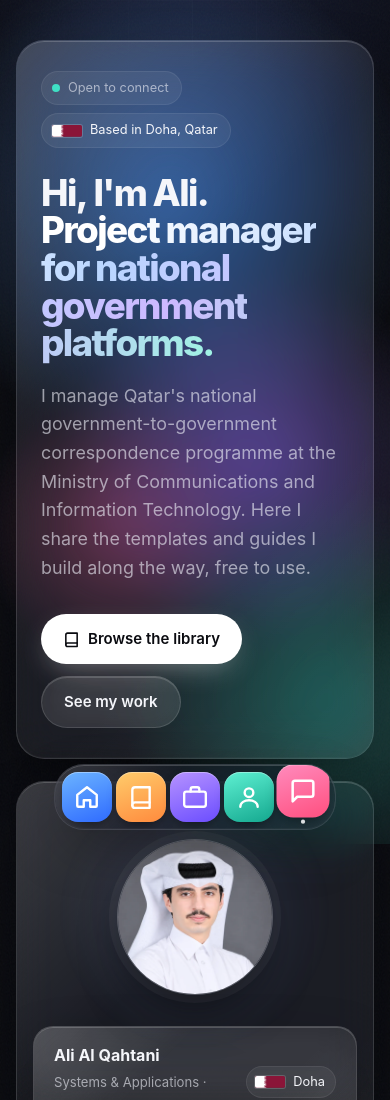
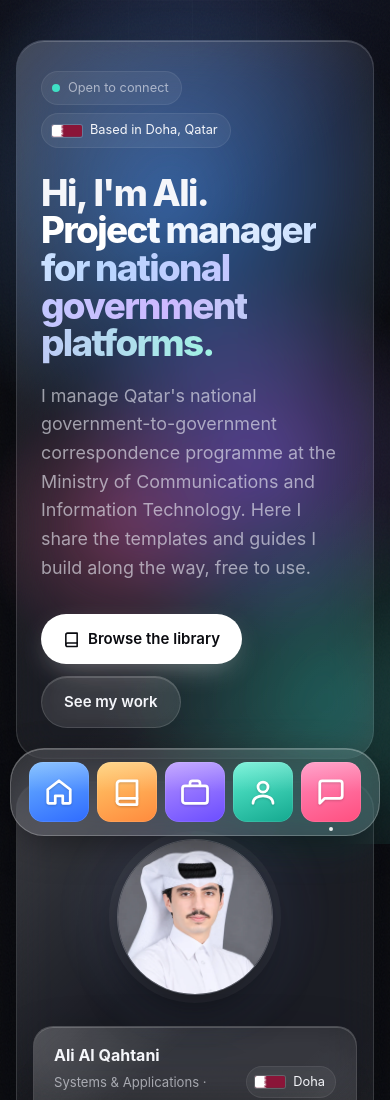
Before and after one commit to Arcabyte/My-Portfolio, a plain HTML site: page index.html in a window 390 px wide. Shown: the top 1100 px of the page. Drawn offline with Linux system fonts and the light colour scheme.

Commit message:
Restyle mobile dock to match the iOS dock
Co-Authored-By: Claude Opus 5.5 <noreply@anthropic.com>
Claude-Session: https://claude.ai/code/session_015dGQPLbLoTpmzsKx9e5tYK

```diff
--- a/index.html
+++ b/index.html
@@ -120,30 +120,31 @@ img{display:block;max-width:100%}
 @media (max-width:760px){
   .topnav{display:none}
   .dock{
-    display:flex;position:fixed;z-index:60;left:50%;transform:translateX(-50%);
-    bottom:calc(14px + env(safe-area-inset-bottom));
-    gap:6px;padding:8px;border-radius:30px;
-    background:rgba(30,32,44,.42);
+    display:flex;justify-content:space-around;align-items:center;position:fixed;z-index:60;
+    left:10px;right:10px;bottom:calc(8px + env(safe-area-inset-bottom));
+    max-width:430px;margin:0 auto;height:88px;padding:0 14px;border-radius:34px;
+    background:rgba(255,255,255,.16);
+    backdrop-filter:blur(40px) saturate(190%);-webkit-backdrop-filter:blur(40px) saturate(190%);
+    border:.5px solid rgba(255,255,255,.22);
+    box-shadow:inset 0 .5px 0 rgba(255,255,255,.35),0 10px 40px -10px rgba(0,0,0,.55);
   }
-  .dock a{
-    position:relative;width:54px;height:54px;border-radius:16px;
-    display:grid;place-items:center;
-    transition:transform .35s var(--spring);
-    -webkit-tap-highlight-color:transparent;
+  .dock::before{display:none}
+  .dock a{position:relative;display:block;-webkit-tap-highlight-color:transparent}
+  .dock a .ico{
+    position:relative;width:60px;height:60px;border-radius:14px;display:grid;place-items:center;overflow:hidden;
+    transition:transform .35s var(--spring),filter .2s;
   }
-  .dock a .ico{width:54px;height:54px;border-radius:16px;display:grid;place-items:center;
-    box-shadow:inset 0 1px 0 rgba(255,255,255,.35),0 6px 14px -6px rgba(0,0,0,.6)}
-  .dock a svg{width:26px;height:26px;color:#fff}
-  .dock a:active{transform:scale(.86)}
-  .dock a.active{transform:translateY(-6px) scale(1.06)}
-  .dock a::after{content:"";position:absolute;bottom:-6px;left:50%;width:4px;height:4px;border-radius:50%;
-    background:rgba(255,255,255,.85);transform:translateX(-50%) scale(0);transition:transform .3s var(--spring)}
+  .dock a .ico::after{ /* soft top gloss, like iOS icons */
+    content:"";position:absolute;inset:0;border-radius:inherit;pointer-events:none;
+    background:linear-gradient(180deg,rgba(255,255,255,.22) 0%,rgba(255,255,255,0) 50%);
+    box-shadow:inset 0 0 0 .5px rgba(255,255,255,.18);
+  }
+  .dock a svg{width:30px;height:30px;color:#fff;filter:drop-shadow(0 1px 1px rgba(0,0,0,.18))}
+  .dock a:active .ico{transform:scale(.88);filter:brightness(.82)}
+  .dock a::after{content:"";position:absolute;bottom:-9px;left:50%;width:4px;height:4px;border-radius:50%;
+    background:rgba(255,255,255,.9);transform:translateX(-50%) scale(0);transition:transform .3s var(--spring)}
   .dock a.active::after{transform:translateX(-50%) scale(1)}
-  .dock .lbl{position:absolute;bottom:72px;left:50%;transform:translate(-50%,6px);
-    padding:4px 10px;border-radius:8px;font-size:.72rem;font-weight:600;white-space:nowrap;
-    background:rgba(30,32,44,.8);backdrop-filter:blur(12px);-webkit-backdrop-filter:blur(12px);
-    border:1px solid var(--stroke-soft);opacity:0;pointer-events:none;transition:all .25s var(--ease)}
-  .dock a.show-lbl .lbl{opacity:1;transform:translate(-50%,0)}
+  .dock .lbl{display:none}
 }
 .i-home{background:linear-gradient(160deg,#6cb4ff,#2f6bff)}
 .i-lib{background:linear-gradient(160deg,#ffcc6b,#ff8a3d)}
@@ -299,7 +300,7 @@ h2.title .ch{display:inline-block;opacity:0;transform:translateY(.5em) rotate(4d
 .tilt.tilting{transition:transform .12s linear,border-color .3s}
 .btn.mag{transition:transform .25s var(--ease),background .3s,box-shadow .3s}
 @keyframes jiggle{0%{transform:rotate(0)}20%{transform:rotate(-9deg) scale(.92)}45%{transform:rotate(7deg)}65%{transform:rotate(-4deg)}85%{transform:rotate(2deg)}100%{transform:none}}
-.dock a.jiggle .ico{animation:jiggle .55s var(--ease)}
+.dock a.jiggle .ico{animation:jiggle .5s var(--ease)}
 .status i{will-change:box-shadow}
 @media (prefers-reduced-motion:reduce){
   .hero h1 .w,.hero h1 .sweep,h2.title .ch{opacity:1!important;transform:none!important;filter:none!important;-webkit-mask-image:none!important;mask-image:none!important}
@@ -325,8 +326,10 @@ h2.title .ch{display:inline-block;opacity:0;transform:translateY(.5em) rotate(4d
 }
 @media (max-width:420px){
   .interests{grid-template-columns:1fr}
-  .dock{gap:4px;padding:7px}
-  .dock a,.dock a .ico{width:50px;height:50px}
+}
+@media (max-width:360px){
+  .dock{height:80px;padding:0 8px}
+  .dock a .ico{width:54px;height:54px;border-radius:12.5px}
 }
 @media (prefers-reduced-motion:reduce){
   *,*::before,*::after{animation:none!important;transition:none!important}
```
